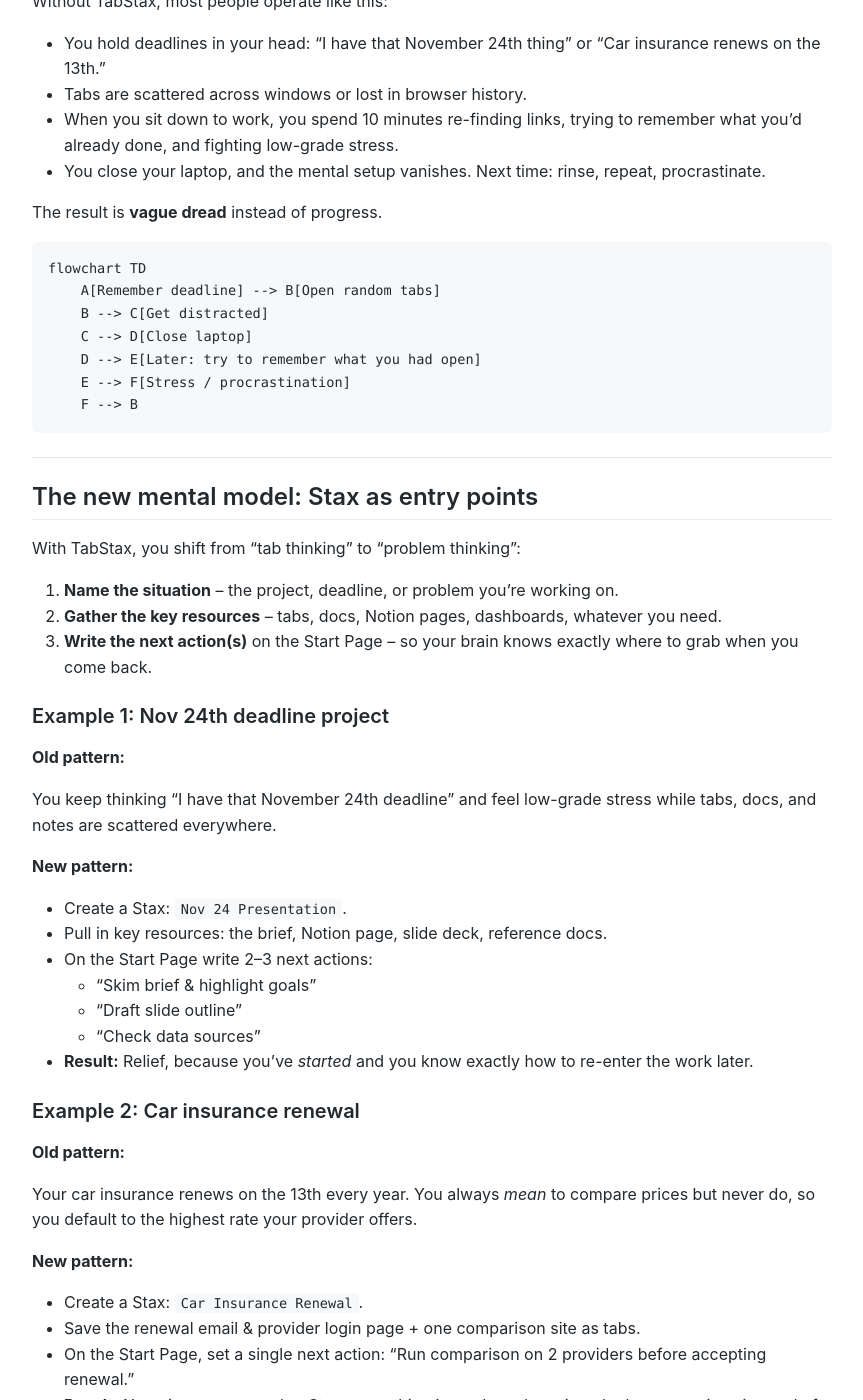
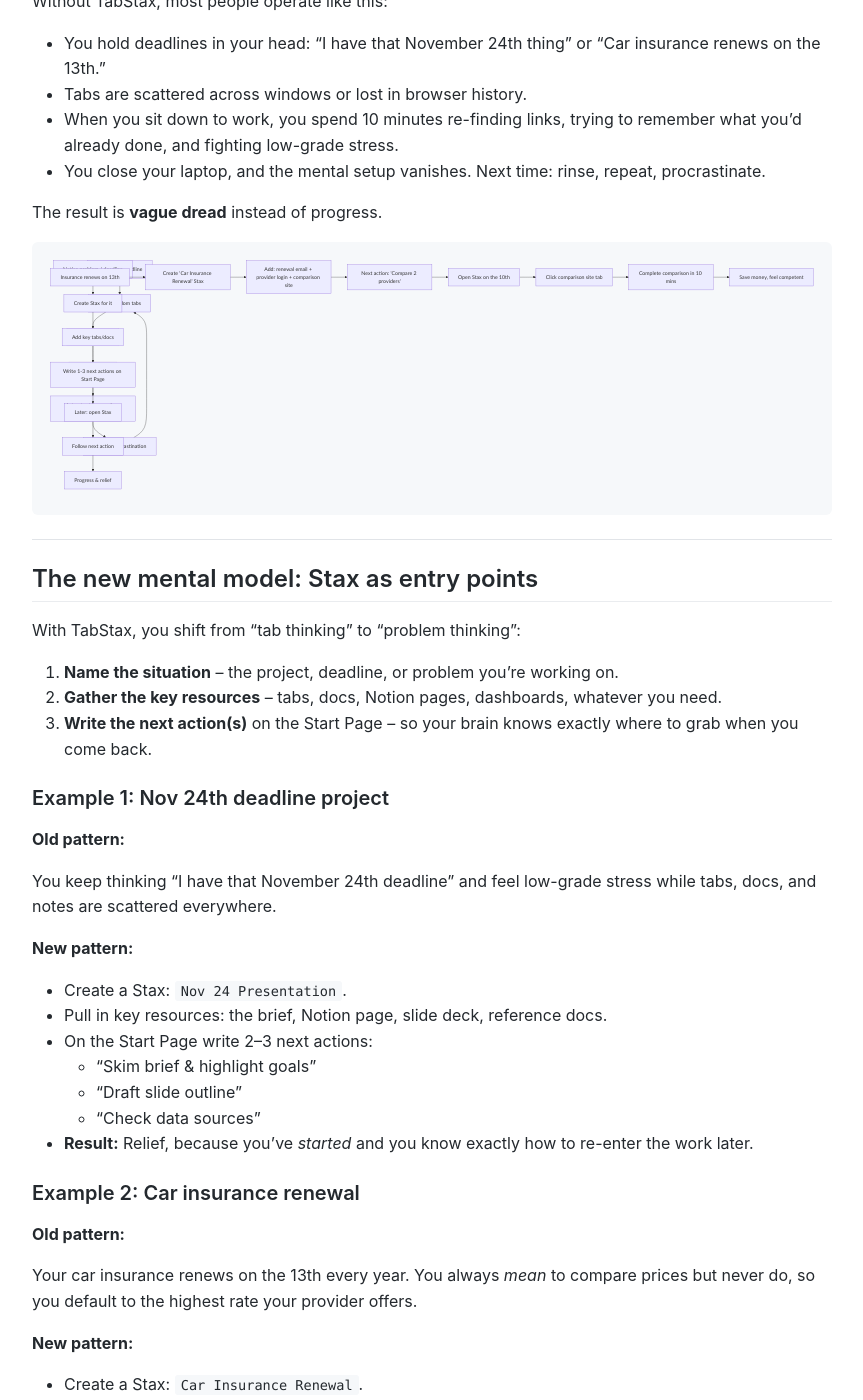
Before and after one commit to Hulupeep/TabStax-Help, a Jekyll site: the page built from topics/tabstax_mental_model.md, in a window 1280 px wide and 1400 px high, scrolled down 420 px. Shown: the whole window, without its empty margins (208-1071 px from the left). Built offline with Jekyll 4.4.1, drawn with Linux system fonts in a browser that asks for light colours; our own code applies the rules of GitHub Pages for plain Markdown files; some of the changed text lies outside the part shown.

````diff
--- a/_layouts/default.html
+++ b/_layouts/default.html
@@ -65,9 +65,17 @@
 <body>
   {{ content }}
 
-  <script type="module">
-    import mermaid from 'https://cdn.jsdelivr.net/npm/mermaid@10/dist/mermaid.esm.min.mjs';
-    mermaid.initialize({ startOnLoad: true, theme: 'default' });
+  <script src="https://cdn.jsdelivr.net/npm/mermaid@10/dist/mermaid.min.js"></script>
+  <script>
+    mermaid.initialize({
+      startOnLoad: true,
+      theme: 'default',
+      flowchart: {
+        useMaxWidth: true,
+        htmlLabels: true,
+        curve: 'basis'
+      }
+    });
   </script>
 </body>
 </html>
--- a/topics/tabstax_mental_model.md
+++ b/topics/tabstax_mental_model.md
@@ -17,7 +17,7 @@ Without TabStax, most people operate like this:
 
 The result is **vague dread** instead of progress.
 
-```mermaid
+<pre class="mermaid">
 flowchart TD
     A[Remember deadline] --> B[Open random tabs]
     B --> C[Get distracted]
@@ -25,7 +25,7 @@ flowchart TD
     D --> E[Later: try to remember what you had open]
     E --> F[Stress / procrastination]
     F --> B
-```
+</pre>
 
 ---
 
@@ -66,7 +66,7 @@ Your car insurance renews on the 13th every year. You always *mean* to compare p
 * On the Start Page, set a single next action: "Run comparison on 2 providers before accepting renewal."
 * **Result:** Next time you open that Stax, everything is ready and you just do the comparison instead of hunting for links or procrastinating.
 
-```mermaid
+<pre class="mermaid">
 flowchart TD
     A[Notice problem / deadline] --> B[Create Stax for it]
     B --> C[Add key tabs/docs]
@@ -74,11 +74,11 @@ flowchart TD
     D --> E[Later: open Stax]
     E --> F[Follow next action]
     F --> G[Progress & relief]
-```
+</pre>
 
 ### Car insurance example (detailed flow)
 
-```mermaid
+<pre class="mermaid">
 flowchart LR
     A[Insurance renews on 13th] --> B[Create 'Car Insurance Renewal' Stax]
     B --> C[Add: renewal email + provider login + comparison site]
@@ -87,7 +87,7 @@ flowchart LR
     E --> F[Click comparison site tab]
     F --> G[Complete comparison in 10 mins]
     G --> H[Save money, feel competent]
-```
+</pre>
 
 ---
 
````
